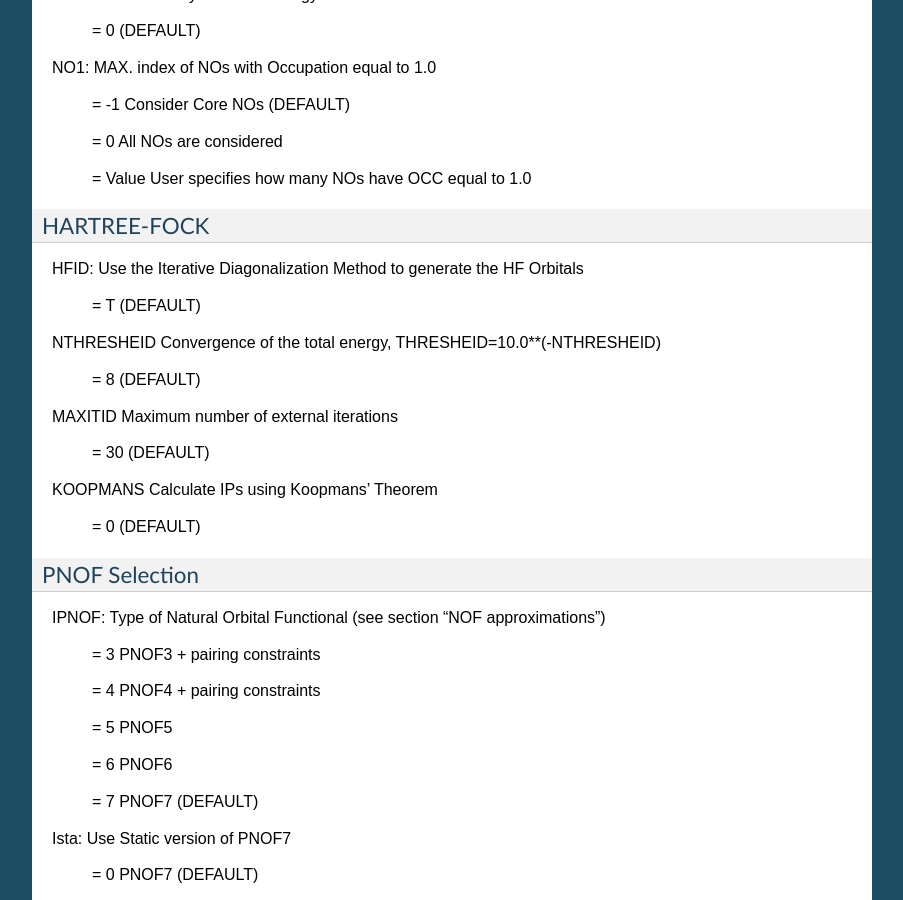
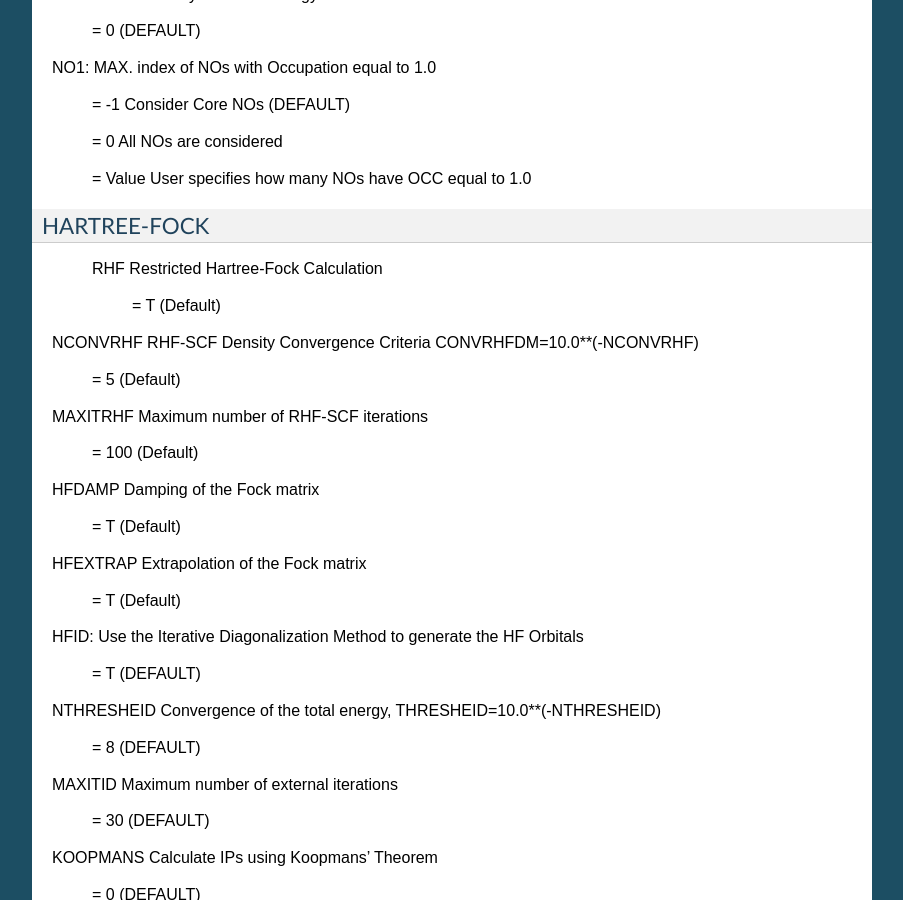
Before and after one commit to DoNOF/DoNOF-Documentation, a Sphinx documentation site: the page built from docs/input.rst, in a window 1280 px wide and 900 px high, scrolled down 2807 px. Shown: the whole window, without its empty margins (198-1101 px from the left). Built offline with Sphinx 7.4.7, drawn with Linux system fonts in a browser that asks for light colours.

Commit message:
Update input.rst

```diff
--- a/docs/input.rst
+++ b/docs/input.rst
@@ -157,6 +157,26 @@ NO1:                 MAX. index of NOs with Occupation equal to 1.0
 
 HARTREE-FOCK
 ^^^^^^^^^^^^
+
+ RHF                Restricted Hartree-Fock Calculation
+
+                    = T      (Default)
+
+NCONVRHF            RHF-SCF Density Convergence Criteria CONVRHFDM=10.0**(-NCONVRHF)
+
+                    = 5      (Default)
+
+MAXITRHF            Maximum number of RHF-SCF iterations
+
+                    = 100    (Default)
+
+HFDAMP              Damping of the Fock matrix
+
+                      = T      (Default)
+
+HFEXTRAP            Extrapolation of the Fock matrix
+
+                      = T      (Default)
 
 HFID:               Use the Iterative Diagonalization Method to generate the HF Orbitals
 
```
